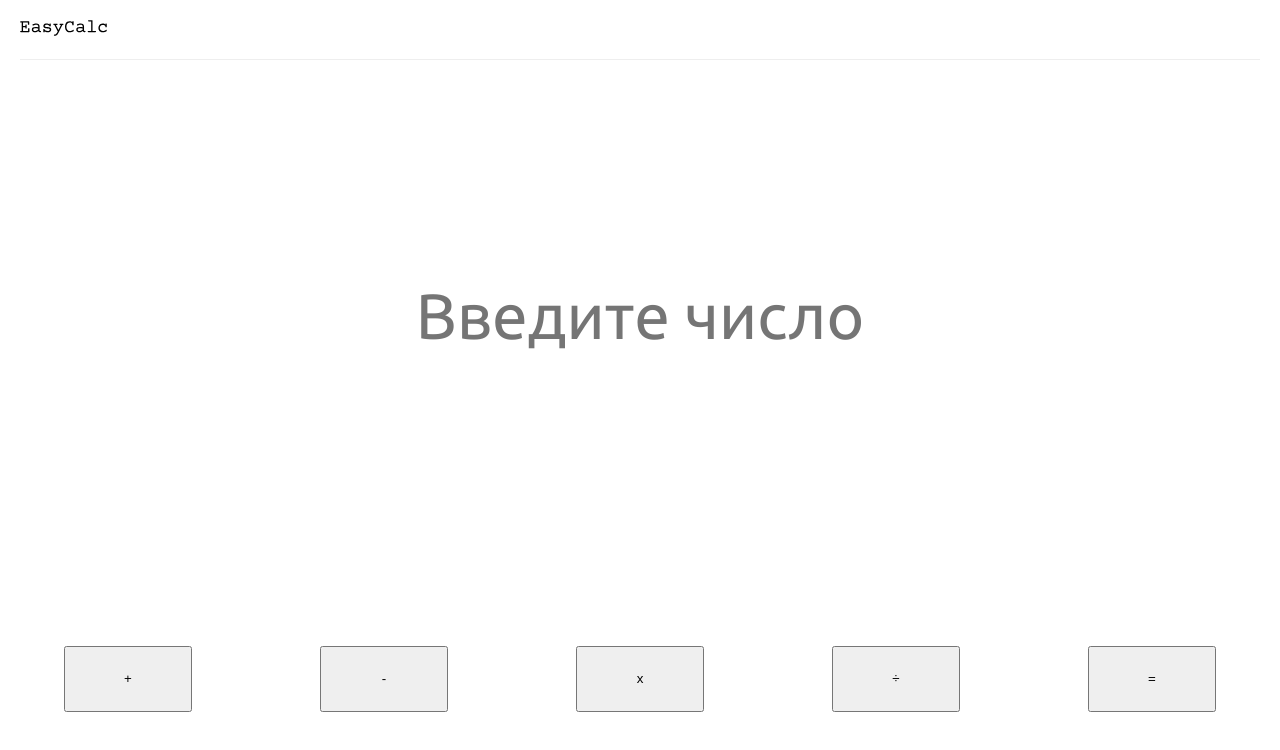
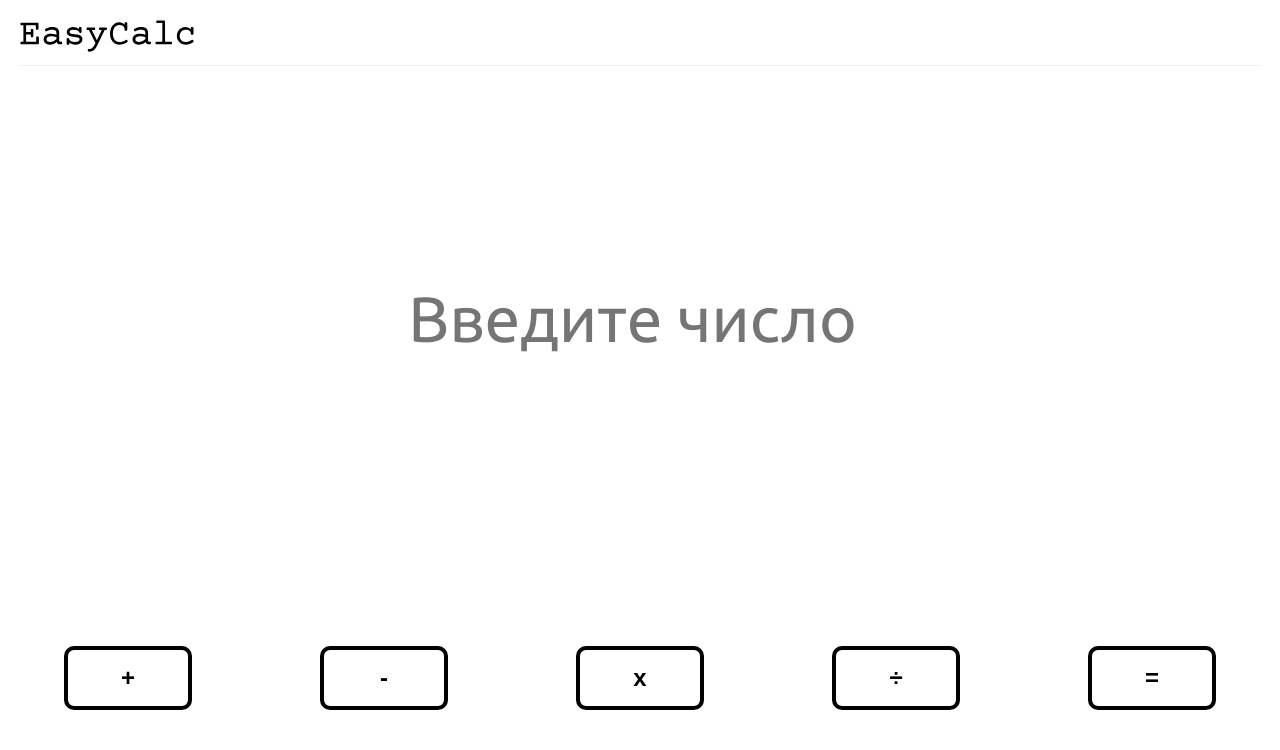
Before and after one commit to kapiernik/easyCalc, a plain HTML site: page index.html in a window 1280 px wide. Drawn offline with nearby package versions, Linux system fonts and the light colour scheme.

Commit message:
отредачил компиляционные файйлы

```diff
--- a/sass/style.css
+++ b/sass/style.css
@@ -53,7 +53,7 @@ body {
 }
 
 .main__inner {
-  height: 91vh;
+  height: 90vh;
   overflow: hidden;
 }
 
@@ -86,11 +86,6 @@ body {
   color: transparent;
 }
 
-.main__inner .main__input input::-webkit-outer-spin-button, .main__inner .main__input input::-webkit-inner-spin-button {
-  -webkit-appearance: none;
-  margin: 0;
-}
-
 .main__inner .main__input .main__result {
   display: -webkit-box;
   display: -ms-flexbox;
@@ -118,17 +113,36 @@ body {
 .main__inner .main__buttons button {
   width: 10%;
   height: 30%;
+  background-color: #fff;
+  color: #000;
+  border-radius: 10px;
+  border: 4px solid #000;
+  font-weight: 700;
+  font-size: 1.5rem;
+  -webkit-transition: all 0.5s;
+  transition: all 0.5s;
+}
+
+.main__inner .main__buttons button:hover {
+  background-color: #000;
+  color: #fff;
 }
 
 .header {
-  height: 5vh;
-  margin: 20px 20px;
+  height: 7vh;
+  margin: 10px 20px;
   margin-bottom: 0;
   border-bottom: 1px solid #eee;
+  display: -webkit-box;
+  display: -ms-flexbox;
+  display: flex;
+  -webkit-box-align: center;
+      -ms-flex-align: center;
+          align-items: center;
 }
 
 .header .header__logo img {
   width: auto;
-  height: 1rem;
+  height: 2rem;
 }
 /*# sourceMappingURL=style.css.map */
```
Also changed, not shown: 1 other file.
